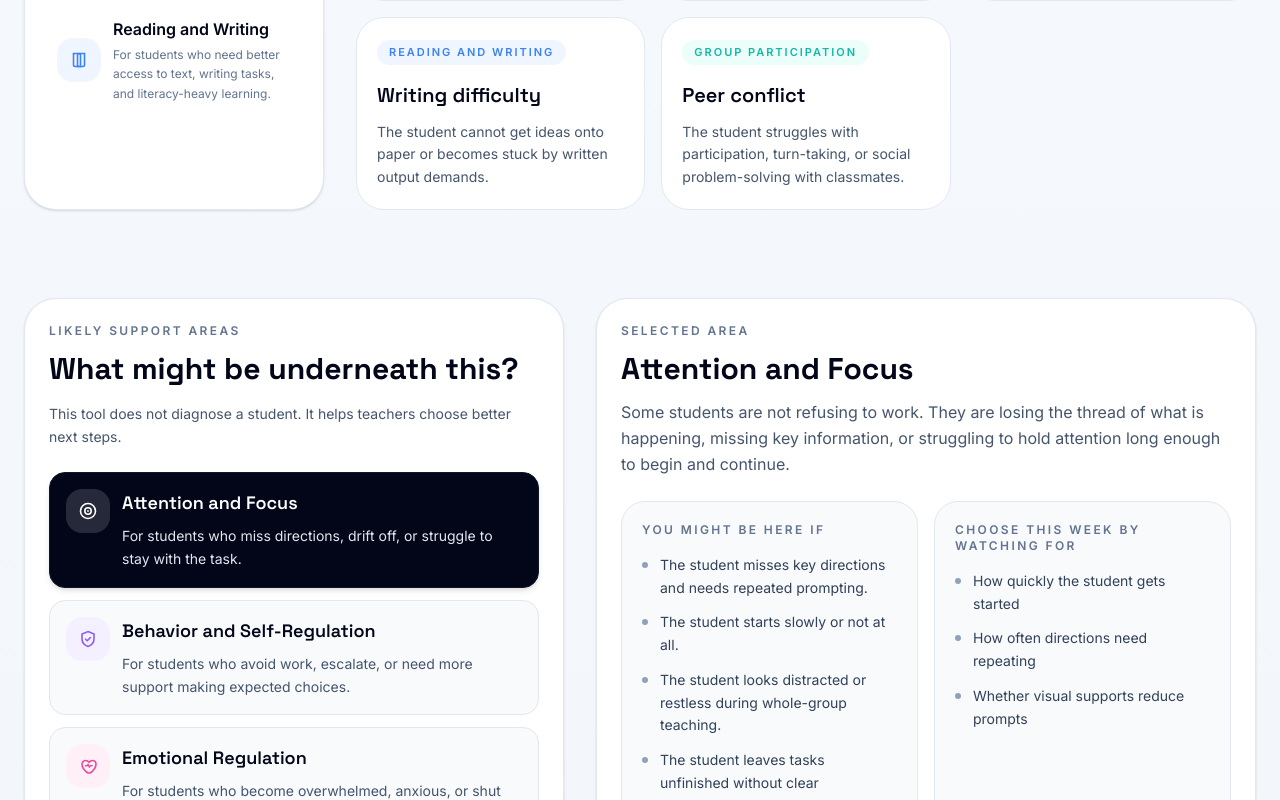
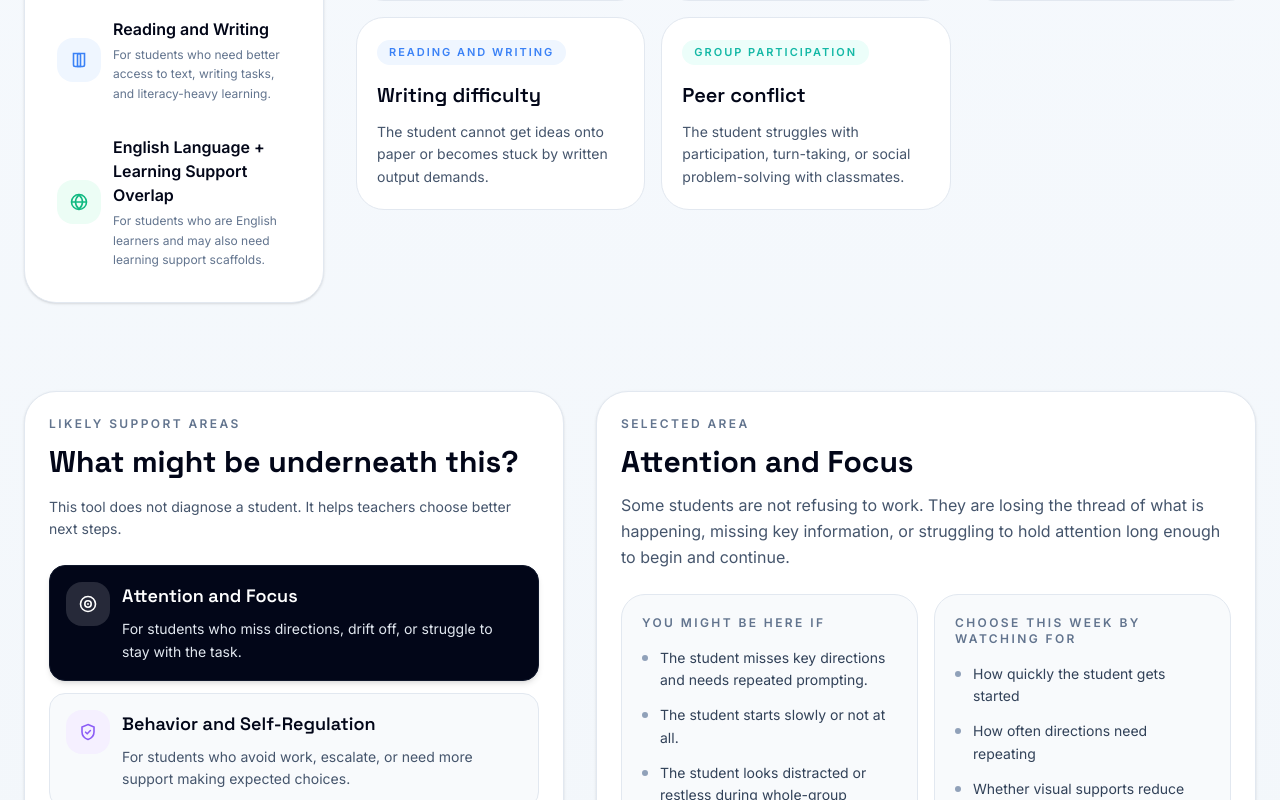
Before and after one commit to LenguajeLabs-design/classroom-compass, a React (Vite) app: page / in a window 1280 px wide. Shown: the part 1480-2280 px from the top of the page. Built offline with nearby package versions, Linux system fonts and the light colour scheme.

Commit message:
Add English language overlap support area

```diff
--- a/src/App.tsx
+++ b/src/App.tsx
@@ -17,7 +17,7 @@ function SupportIcon({
   icon,
   color,
 }: {
-  icon: "focus" | "shield" | "heart" | "group" | "book";
+  icon: "focus" | "shield" | "heart" | "group" | "book" | "globe";
   color: string;
 }) {
   if (icon === "focus") {
@@ -55,6 +55,16 @@ function SupportIcon({
         <circle cx="14.8" cy="8.8" r="2.2" stroke={color} strokeWidth="1.6" />
         <path d="M3.8 17c0-2.4 2-4.2 4.4-4.2s4.4 1.8 4.4 4.2" stroke={color} strokeWidth="1.6" strokeLinecap="round" />
         <path d="M12.7 16.4c.2-1.9 1.8-3.2 3.8-3.2 1.2 0 2.2.4 2.9 1.2" stroke={color} strokeWidth="1.6" strokeLinecap="round" />
+      </svg>
+    );
+  }
+
+  if (icon === "globe") {
+    return (
+      <svg width="22" height="22" viewBox="0 0 22 22" fill="none" aria-hidden="true">
+        <circle cx="11" cy="11" r="7.5" stroke={color} strokeWidth="1.6" />
+        <path d="M3.9 11h14.2" stroke={color} strokeWidth="1.6" strokeLinecap="round" />
+        <path d="M11 3.8c2.3 2.1 3.5 4.5 3.5 7.2 0 2.7-1.2 5.1-3.5 7.2-2.3-2.1-3.5-4.5-3.5-7.2 0-2.7 1.2-5.1 3.5-7.2Z" stroke={color} strokeWidth="1.6" />
       </svg>
     );
   }
--- a/src/content/compass.ts
+++ b/src/content/compass.ts
@@ -14,7 +14,7 @@ export type SupportArea = {
   tagline: string;
   accent: string;
   accentSoft: string;
-  icon: "focus" | "shield" | "heart" | "group" | "book";
+  icon: "focus" | "shield" | "heart" | "group" | "book" | "globe";
   intro: string;
   youMightBeHereIf: string[];
   teacherQuestion: string;
@@ -402,6 +402,78 @@ export const supportAreas: SupportArea[] = [
       },
     ],
   },
+  {
+    id: "english-language-overlap",
+    name: "English Language + Learning Support Overlap",
+    tagline: "For students who are English learners and may also need learning support scaffolds.",
+    accent: "#10B981",
+    accentSoft: "#ECFDF5",
+    icon: "globe",
+    intro:
+      "Some students are navigating both language development and learning support needs at the same time. This area helps teams avoid misreading language load as ability, while still planning the right classroom supports.",
+    youMightBeHereIf: [
+      "The student understands more in their first language than in English.",
+      "The student seems stuck between language acquisition needs and learning support concerns.",
+      "The student needs more visuals, modeling, and reduced language load to show what they know.",
+      "It is hard to tell whether the main barrier is English access, processing, literacy demand, or all three together.",
+    ],
+    teacherQuestion:
+      "Are we looking at a lack of understanding, or is the language of the task hiding what this student actually knows?",
+    lookFors: [
+      "Whether visuals and simplified language improve independence",
+      "Whether the student can show more understanding orally, with gestures, or in another language",
+      "Whether reduced language load changes the quality of participation",
+    ],
+    universal: [
+      {
+        title: "Simplify and chunk classroom language",
+        level: "Universal",
+        helpsWith: "Students who lose meaning when directions or explanations are too language-heavy.",
+        classroomLook:
+          "Use short phrases, clear sentence patterns, chunked directions, repeated key words, and visual supports during teaching and task setup.",
+        whenToTry:
+          "When a student seems confused during spoken instruction but does better once the language is clarified or modeled.",
+      },
+      {
+        title: "Show rather than only tell",
+        level: "Universal",
+        helpsWith: "Students who need multiple ways to access meaning beyond spoken English.",
+        classroomLook:
+          "Use gestures, pictures, anchor charts, exemplars, real objects, and modeled responses so the student can connect language to action and meaning.",
+        whenToTry:
+          "When a student watches peers for clues, hesitates to begin, or seems more successful after seeing a model.",
+      },
+      {
+        title: "Reduce output barriers while keeping the thinking",
+        level: "Universal",
+        helpsWith: "Students who understand the concept but cannot yet express it fully in English or in writing.",
+        classroomLook:
+          "Allow sentence frames, word banks, oral response, partner talk, drawing, labeled visuals, or fewer written demands while keeping the core learning goal.",
+        whenToTry:
+          "When the task seems to measure English production more than the actual idea or concept.",
+      },
+    ],
+    intervention: [
+      {
+        title: "Pre-teach key vocabulary and concepts in a smaller setting",
+        level: "Intervention",
+        helpsWith: "Students who need more front-loading before they can access whole-group instruction.",
+        classroomLook:
+          "Preview essential vocabulary, concepts, and task language in a small group or short pre-teaching routine before the main lesson begins.",
+        whenToTry:
+          "When whole-class instruction moves too quickly for the student to enter confidently without advance language support.",
+      },
+      {
+        title: "Use individualized visual supports and repeated comprehension checks",
+        level: "Intervention",
+        helpsWith: "Students who need stronger language scaffolds than whole-class visuals alone provide.",
+        classroomLook:
+          "Add individualized visuals, repeated directions, repeat-back checks, and targeted support from EAL or learning support staff to confirm the student understands what to do and how to respond.",
+        whenToTry:
+          "When classwide scaffolds help somewhat but the student still cannot independently follow through on language-heavy tasks.",
+      },
+    ],
+  },
 ];
 
 export const concerns: Concern[] = [
```
